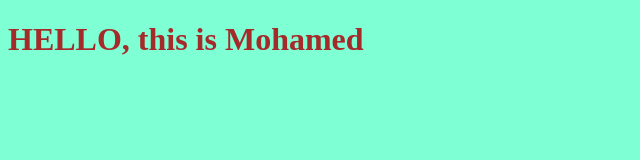
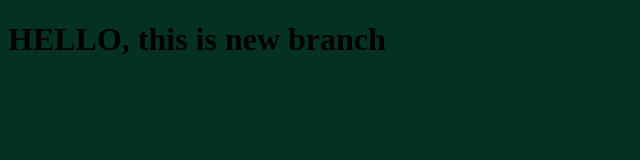
Before and after one commit to m07hamed25/myproject, a plain HTML site: page index.html in a window 1280 px wide. Shown: the whole page, without its empty margins (0-640 px from the left). Drawn offline with Linux system fonts and the light colour scheme.

Commit message:
changing style for h1

```diff
--- a/index.html
+++ b/index.html
@@ -9,7 +9,7 @@
 </head>
 <body>
 
-<h1>HELLO, this is Mohamed</h1>
+<h1>HELLO, this is new branch</h1>
 
     <script src="app.js"></script>
 </body>
--- a/style.css
+++ b/style.css
@@ -1,6 +1,6 @@
 h1 {
-    color: brown;
+    color: black;
 }
 body {
-    background-color:aquamarine;
+    background-color:rgb(4, 49, 34);
 }
```
